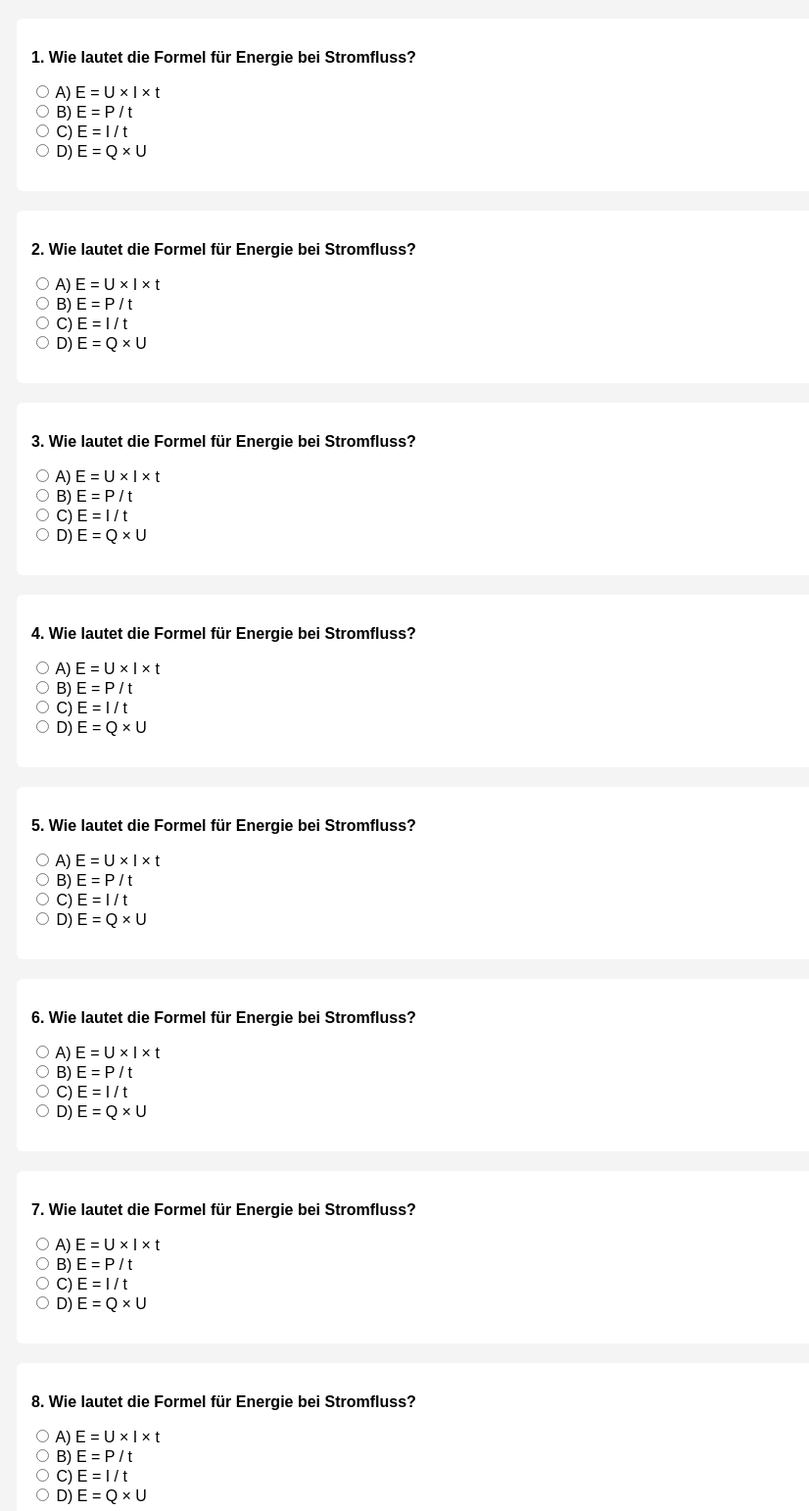
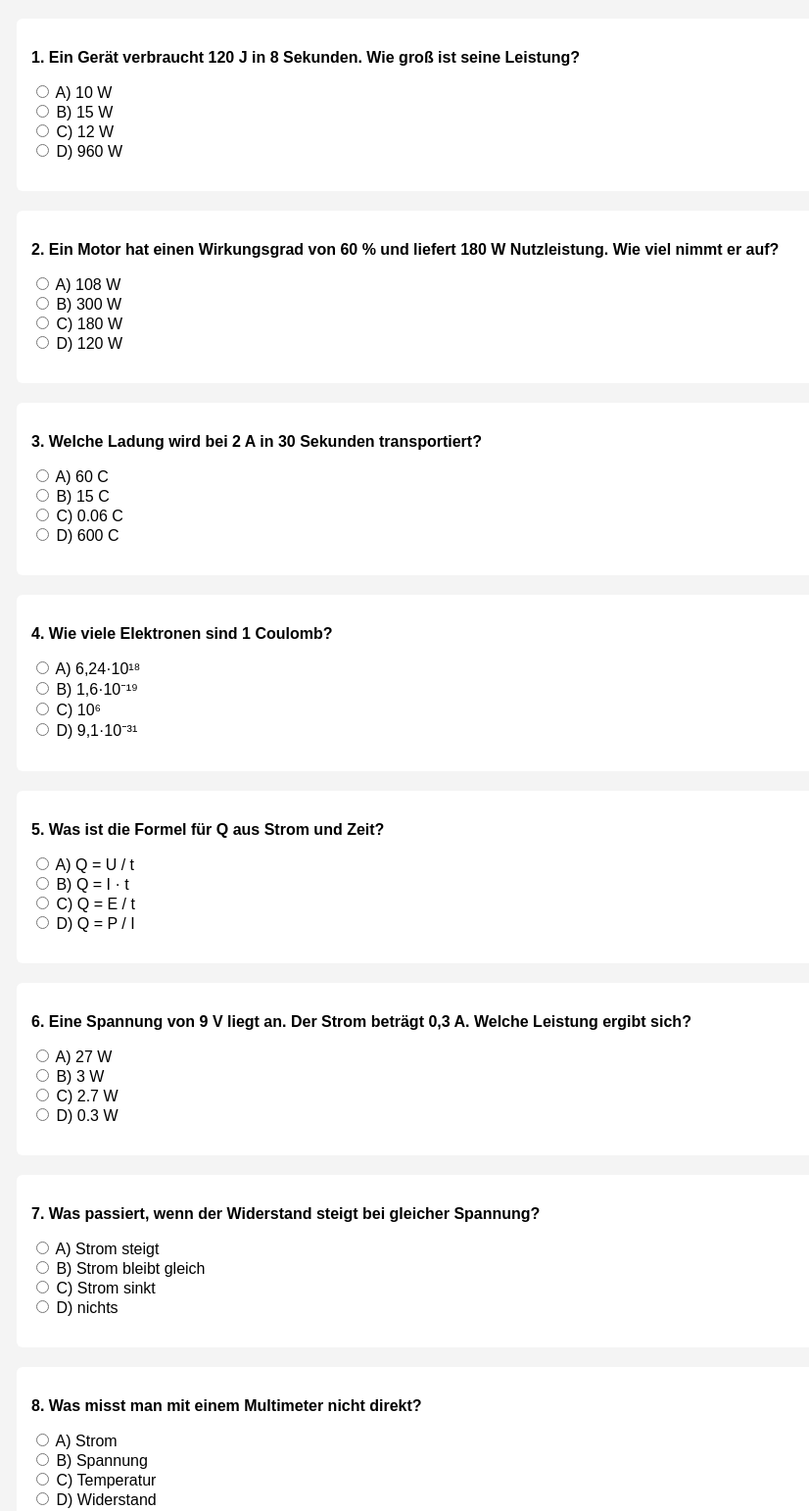
Before and after one commit to andreaswerther/physik-sehr-schwer, a plain HTML site: page index.html in a window 1280 px wide. Shown: the part 89-1631 px from the top of the page at 98% size, without its empty margins (11-837 px from the left). Drawn offline with Linux system fonts and the light colour scheme.

Commit message:
Add files via upload

```diff
--- a/index.html
+++ b/index.html
@@ -19,72 +19,72 @@
 <div id="quizContainer">
 
   <div class="frage" id="frage1">
-    <p><strong>1. Wie lautet die Formel für Energie bei Stromfluss?</strong></p>
+    <p><strong>1. Ein Gerät verbraucht 120 J in 8 Sekunden. Wie groß ist seine Leistung?</strong></p>
     <div class="antworten">
-<label><input type="radio" name="q1" value="A" onchange="pruefeAntwort(1, 'A', `Energie = Spannung × Strom × Zeit.`, `Einstein meint: Wenn Bewegung über Zeit erfolgt und Spannung vorhanden ist – multipliziere klug.`)"> A) E = U × I × t</label><br><label><input type="radio" name="q1" value="B" onchange="pruefeAntwort(1, 'A', `Energie = Spannung × Strom × Zeit.`, `Einstein meint: Wenn Bewegung über Zeit erfolgt und Spannung vorhanden ist – multipliziere klug.`)"> B) E = P / t</label><br><label><input type="radio" name="q1" value="C" onchange="pruefeAntwort(1, 'A', `Energie = Spannung × Strom × Zeit.`, `Einstein meint: Wenn Bewegung über Zeit erfolgt und Spannung vorhanden ist – multipliziere klug.`)"> C) E = I / t</label><br><label><input type="radio" name="q1" value="D" onchange="pruefeAntwort(1, 'A', `Energie = Spannung × Strom × Zeit.`, `Einstein meint: Wenn Bewegung über Zeit erfolgt und Spannung vorhanden ist – multipliziere klug.`)"> D) E = Q × U</label><br></div>
+<label><input type="radio" name="q1" value="A" onchange="pruefeAntwort(1, 'B', `Merke: Ein Gerät verbraucht 120 J in 8 Sekunden. Wie groß ist seine Leistung!`, `Ein berühmter Physiker meint: Denk nochmal gut nach, was die Frage verlangt.`)"> A) 10 W</label><br><label><input type="radio" name="q1" value="B" onchange="pruefeAntwort(1, 'B', `Merke: Ein Gerät verbraucht 120 J in 8 Sekunden. Wie groß ist seine Leistung!`, `Ein berühmter Physiker meint: Denk nochmal gut nach, was die Frage verlangt.`)"> B) 15 W</label><br><label><input type="radio" name="q1" value="C" onchange="pruefeAntwort(1, 'B', `Merke: Ein Gerät verbraucht 120 J in 8 Sekunden. Wie groß ist seine Leistung!`, `Ein berühmter Physiker meint: Denk nochmal gut nach, was die Frage verlangt.`)"> C) 12 W</label><br><label><input type="radio" name="q1" value="D" onchange="pruefeAntwort(1, 'B', `Merke: Ein Gerät verbraucht 120 J in 8 Sekunden. Wie groß ist seine Leistung!`, `Ein berühmter Physiker meint: Denk nochmal gut nach, was die Frage verlangt.`)"> D) 960 W</label><br></div>
     <p class="feedback" id="feedback1"></p>
   </div>
 
   <div class="frage" id="frage2">
-    <p><strong>2. Wie lautet die Formel für Energie bei Stromfluss?</strong></p>
+    <p><strong>2. Ein Motor hat einen Wirkungsgrad von 60 % und liefert 180 W Nutzleistung. Wie viel nimmt er auf?</strong></p>
     <div class="antworten">
-<label><input type="radio" name="q2" value="A" onchange="pruefeAntwort(2, 'A', `Energie = Spannung × Strom × Zeit.`, `Einstein meint: Wenn Bewegung über Zeit erfolgt und Spannung vorhanden ist – multipliziere klug.`)"> A) E = U × I × t</label><br><label><input type="radio" name="q2" value="B" onchange="pruefeAntwort(2, 'A', `Energie = Spannung × Strom × Zeit.`, `Einstein meint: Wenn Bewegung über Zeit erfolgt und Spannung vorhanden ist – multipliziere klug.`)"> B) E = P / t</label><br><label><input type="radio" name="q2" value="C" onchange="pruefeAntwort(2, 'A', `Energie = Spannung × Strom × Zeit.`, `Einstein meint: Wenn Bewegung über Zeit erfolgt und Spannung vorhanden ist – multipliziere klug.`)"> C) E = I / t</label><br><label><input type="radio" name="q2" value="D" onchange="pruefeAntwort(2, 'A', `Energie = Spannung × Strom × Zeit.`, `Einstein meint: Wenn Bewegung über Zeit erfolgt und Spannung vorhanden ist – multipliziere klug.`)"> D) E = Q × U</label><br></div>
+<label><input type="radio" name="q2" value="A" onchange="pruefeAntwort(2, 'B', `Merke: Ein Motor hat einen Wirkungsgrad von 60 % und liefert 180 W Nutzleistung. Wie viel nimmt er auf!`, `Ein berühmter Physiker meint: Denk nochmal gut nach, was die Frage verlangt.`)"> A) 108 W</label><br><label><input type="radio" name="q2" value="B" onchange="pruefeAntwort(2, 'B', `Merke: Ein Motor hat einen Wirkungsgrad von 60 % und liefert 180 W Nutzleistung. Wie viel nimmt er auf!`, `Ein berühmter Physiker meint: Denk nochmal gut nach, was die Frage verlangt.`)"> B) 300 W</label><br><label><input type="radio" name="q2" value="C" onchange="pruefeAntwort(2, 'B', `Merke: Ein Motor hat einen Wirkungsgrad von 60 % und liefert 180 W Nutzleistung. Wie viel nimmt er auf!`, `Ein berühmter Physiker meint: Denk nochmal gut nach, was die Frage verlangt.`)"> C) 180 W</label><br><label><input type="radio" name="q2" value="D" onchange="pruefeAntwort(2, 'B', `Merke: Ein Motor hat einen Wirkungsgrad von 60 % und liefert 180 W Nutzleistung. Wie viel nimmt er auf!`, `Ein berühmter Physiker meint: Denk nochmal gut nach, was die Frage verlangt.`)"> D) 120 W</label><br></div>
     <p class="feedback" id="feedback2"></p>
   </div>
 
   <div class="frage" id="frage3">
-    <p><strong>3. Wie lautet die Formel für Energie bei Stromfluss?</strong></p>
+    <p><strong>3. Welche Ladung wird bei 2 A in 30 Sekunden transportiert?</strong></p>
     <div class="antworten">
-<label><input type="radio" name="q3" value="A" onchange="pruefeAntwort(3, 'A', `Energie = Spannung × Strom × Zeit.`, `Einstein meint: Wenn Bewegung über Zeit erfolgt und Spannung vorhanden ist – multipliziere klug.`)"> A) E = U × I × t</label><br><label><input type="radio" name="q3" value="B" onchange="pruefeAntwort(3, 'A', `Energie = Spannung × Strom × Zeit.`, `Einstein meint: Wenn Bewegung über Zeit erfolgt und Spannung vorhanden ist – multipliziere klug.`)"> B) E = P / t</label><br><label><input type="radio" name="q3" value="C" onchange="pruefeAntwort(3, 'A', `Energie = Spannung × Strom × Zeit.`, `Einstein meint: Wenn Bewegung über Zeit erfolgt und Spannung vorhanden ist – multipliziere klug.`)"> C) E = I / t</label><br><label><input type="radio" name="q3" value="D" onchange="pruefeAntwort(3, 'A', `Energie = Spannung × Strom × Zeit.`, `Einstein meint: Wenn Bewegung über Zeit erfolgt und Spannung vorhanden ist – multipliziere klug.`)"> D) E = Q × U</label><br></div>
+<label><input type="radio" name="q3" value="A" onchange="pruefeAntwort(3, 'A', `Merke: Welche Ladung wird bei 2 A in 30 Sekunden transportiert!`, `Ein berühmter Physiker meint: Denk nochmal gut nach, was die Frage verlangt.`)"> A) 60 C</label><br><label><input type="radio" name="q3" value="B" onchange="pruefeAntwort(3, 'A', `Merke: Welche Ladung wird bei 2 A in 30 Sekunden transportiert!`, `Ein berühmter Physiker meint: Denk nochmal gut nach, was die Frage verlangt.`)"> B) 15 C</label><br><label><input type="radio" name="q3" value="C" onchange="pruefeAntwort(3, 'A', `Merke: Welche Ladung wird bei 2 A in 30 Sekunden transportiert!`, `Ein berühmter Physiker meint: Denk nochmal gut nach, was die Frage verlangt.`)"> C) 0.06 C</label><br><label><input type="radio" name="q3" value="D" onchange="pruefeAntwort(3, 'A', `Merke: Welche Ladung wird bei 2 A in 30 Sekunden transportiert!`, `Ein berühmter Physiker meint: Denk nochmal gut nach, was die Frage verlangt.`)"> D) 600 C</label><br></div>
     <p class="feedback" id="feedback3"></p>
   </div>
 
   <div class="frage" id="frage4">
-    <p><strong>4. Wie lautet die Formel für Energie bei Stromfluss?</strong></p>
+    <p><strong>4. Wie viele Elektronen sind 1 Coulomb?</strong></p>
     <div class="antworten">
-<label><input type="radio" name="q4" value="A" onchange="pruefeAntwort(4, 'A', `Energie = Spannung × Strom × Zeit.`, `Einstein meint: Wenn Bewegung über Zeit erfolgt und Spannung vorhanden ist – multipliziere klug.`)"> A) E = U × I × t</label><br><label><input type="radio" name="q4" value="B" onchange="pruefeAntwort(4, 'A', `Energie = Spannung × Strom × Zeit.`, `Einstein meint: Wenn Bewegung über Zeit erfolgt und Spannung vorhanden ist – multipliziere klug.`)"> B) E = P / t</label><br><label><input type="radio" name="q4" value="C" onchange="pruefeAntwort(4, 'A', `Energie = Spannung × Strom × Zeit.`, `Einstein meint: Wenn Bewegung über Zeit erfolgt und Spannung vorhanden ist – multipliziere klug.`)"> C) E = I / t</label><br><label><input type="radio" name="q4" value="D" onchange="pruefeAntwort(4, 'A', `Energie = Spannung × Strom × Zeit.`, `Einstein meint: Wenn Bewegung über Zeit erfolgt und Spannung vorhanden ist – multipliziere klug.`)"> D) E = Q × U</label><br></div>
+<label><input type="radio" name="q4" value="A" onchange="pruefeAntwort(4, 'A', `Merke: Wie viele Elektronen sind 1 Coulomb!`, `Ein berühmter Physiker meint: Denk nochmal gut nach, was die Frage verlangt.`)"> A) 6,24·10¹⁸</label><br><label><input type="radio" name="q4" value="B" onchange="pruefeAntwort(4, 'A', `Merke: Wie viele Elektronen sind 1 Coulomb!`, `Ein berühmter Physiker meint: Denk nochmal gut nach, was die Frage verlangt.`)"> B) 1,6·10⁻¹⁹</label><br><label><input type="radio" name="q4" value="C" onchange="pruefeAntwort(4, 'A', `Merke: Wie viele Elektronen sind 1 Coulomb!`, `Ein berühmter Physiker meint: Denk nochmal gut nach, was die Frage verlangt.`)"> C) 10⁶</label><br><label><input type="radio" name="q4" value="D" onchange="pruefeAntwort(4, 'A', `Merke: Wie viele Elektronen sind 1 Coulomb!`, `Ein berühmter Physiker meint: Denk nochmal gut nach, was die Frage verlangt.`)"> D) 9,1·10⁻³¹</label><br></div>
     <p class="feedback" id="feedback4"></p>
   </div>
 
   <div class="frage" id="frage5">
-    <p><strong>5. Wie lautet die Formel für Energie bei Stromfluss?</strong></p>
+    <p><strong>5. Was ist die Formel für Q aus Strom und Zeit?</strong></p>
     <div class="antworten">
-<label><input type="radio" name="q5" value="A" onchange="pruefeAntwort(5, 'A', `Energie = Spannung × Strom × Zeit.`, `Einstein meint: Wenn Bewegung über Zeit erfolgt und Spannung vorhanden ist – multipliziere klug.`)"> A) E = U × I × t</label><br><label><input type="radio" name="q5" value="B" onchange="pruefeAntwort(5, 'A', `Energie = Spannung × Strom × Zeit.`, `Einstein meint: Wenn Bewegung über Zeit erfolgt und Spannung vorhanden ist – multipliziere klug.`)"> B) E = P / t</label><br><label><input type="radio" name="q5" value="C" onchange="pruefeAntwort(5, 'A', `Energie = Spannung × Strom × Zeit.`, `Einstein meint: Wenn Bewegung über Zeit erfolgt und Spannung vorhanden ist – multipliziere klug.`)"> C) E = I / t</label><br><label><input type="radio" name="q5" value="D" onchange="pruefeAntwort(5, 'A', `Energie = Spannung × Strom × Zeit.`, `Einstein meint: Wenn Bewegung über Zeit erfolgt und Spannung vorhanden ist – multipliziere klug.`)"> D) E = Q × U</label><br></div>
+<label><input type="radio" name="q5" value="A" onchange="pruefeAntwort(5, 'B', `Merke: Was ist die Formel für Q aus Strom und Zeit!`, `Ein berühmter Physiker meint: Denk nochmal gut nach, was die Frage verlangt.`)"> A) Q = U / t</label><br><label><input type="radio" name="q5" value="B" onchange="pruefeAntwort(5, 'B', `Merke: Was ist die Formel für Q aus Strom und Zeit!`, `Ein berühmter Physiker meint: Denk nochmal gut nach, was die Frage verlangt.`)"> B) Q = I · t</label><br><label><input type="radio" name="q5" value="C" onchange="pruefeAntwort(5, 'B', `Merke: Was ist die Formel für Q aus Strom und Zeit!`, `Ein berühmter Physiker meint: Denk nochmal gut nach, was die Frage verlangt.`)"> C) Q = E / t</label><br><label><input type="radio" name="q5" value="D" onchange="pruefeAntwort(5, 'B', `Merke: Was ist die Formel für Q aus Strom und Zeit!`, `Ein berühmter Physiker meint: Denk nochmal gut nach, was die Frage verlangt.`)"> D) Q = P / I</label><br></div>
     <p class="feedback" id="feedback5"></p>
   </div>
 
   <div class="frage" id="frage6">
-    <p><strong>6. Wie lautet die Formel für Energie bei Stromfluss?</strong></p>
+    <p><strong>6. Eine Spannung von 9 V liegt an. Der Strom beträgt 0,3 A. Welche Leistung ergibt sich?</strong></p>
     <div class="antworten">
-<label><input type="radio" name="q6" value="A" onchange="pruefeAntwort(6, 'A', `Energie = Spannung × Strom × Zeit.`, `Einstein meint: Wenn Bewegung über Zeit erfolgt und Spannung vorhanden ist – multipliziere klug.`)"> A) E = U × I × t</label><br><label><input type="radio" name="q6" value="B" onchange="pruefeAntwort(6, 'A', `Energie = Spannung × Strom × Zeit.`, `Einstein meint: Wenn Bewegung über Zeit erfolgt und Spannung vorhanden ist – multipliziere klug.`)"> B) E = P / t</label><br><label><input type="radio" name="q6" value="C" onchange="pruefeAntwort(6, 'A', `Energie = Spannung × Strom × Zeit.`, `Einstein meint: Wenn Bewegung über Zeit erfolgt und Spannung vorhanden ist – multipliziere klug.`)"> C) E = I / t</label><br><label><input type="radio" name="q6" value="D" onchange="pruefeAntwort(6, 'A', `Energie = Spannung × Strom × Zeit.`, `Einstein meint: Wenn Bewegung über Zeit erfolgt und Spannung vorhanden ist – multipliziere klug.`)"> D) E = Q × U</label><br></div>
+<label><input type="radio" name="q6" value="A" onchange="pruefeAntwort(6, 'C', `Merke: Eine Spannung von 9 V liegt an. Der Strom beträgt 0,3 A. Welche Leistung ergibt sich!`, `Ein berühmter Physiker meint: Denk nochmal gut nach, was die Frage verlangt.`)"> A) 27 W</label><br><label><input type="radio" name="q6" value="B" onchange="pruefeAntwort(6, 'C', `Merke: Eine Spannung von 9 V liegt an. Der Strom beträgt 0,3 A. Welche Leistung ergibt sich!`, `Ein berühmter Physiker meint: Denk nochmal gut nach, was die Frage verlangt.`)"> B) 3 W</label><br><label><input type="radio" name="q6" value="C" onchange="pruefeAntwort(6, 'C', `Merke: Eine Spannung von 9 V liegt an. Der Strom beträgt 0,3 A. Welche Leistung ergibt sich!`, `Ein berühmter Physiker meint: Denk nochmal gut nach, was die Frage verlangt.`)"> C) 2.7 W</label><br><label><input type="radio" name="q6" value="D" onchange="pruefeAntwort(6, 'C', `Merke: Eine Spannung von 9 V liegt an. Der Strom beträgt 0,3 A. Welche Leistung ergibt sich!`, `Ein berühmter Physiker meint: Denk nochmal gut nach, was die Frage verlangt.`)"> D) 0.3 W</label><br></div>
     <p class="feedback" id="feedback6"></p>
   </div>
 
   <div class="frage" id="frage7">
-    <p><strong>7. Wie lautet die Formel für Energie bei Stromfluss?</strong></p>
+    <p><strong>7. Was passiert, wenn der Widerstand steigt bei gleicher Spannung?</strong></p>
     <div class="antworten">
-<label><input type="radio" name="q7" value="A" onchange="pruefeAntwort(7, 'A', `Energie = Spannung × Strom × Zeit.`, `Einstein meint: Wenn Bewegung über Zeit erfolgt und Spannung vorhanden ist – multipliziere klug.`)"> A) E = U × I × t</label><br><label><input type="radio" name="q7" value="B" onchange="pruefeAntwort(7, 'A', `Energie = Spannung × Strom × Zeit.`, `Einstein meint: Wenn Bewegung über Zeit erfolgt und Spannung vorhanden ist – multipliziere klug.`)"> B) E = P / t</label><br><label><input type="radio" name="q7" value="C" onchange="pruefeAntwort(7, 'A', `Energie = Spannung × Strom × Zeit.`, `Einstein meint: Wenn Bewegung über Zeit erfolgt und Spannung vorhanden ist – multipliziere klug.`)"> C) E = I / t</label><br><label><input type="radio" name="q7" value="D" onchange="pruefeAntwort(7, 'A', `Energie = Spannung × Strom × Zeit.`, `Einstein meint: Wenn Bewegung über Zeit erfolgt und Spannung vorhanden ist – multipliziere klug.`)"> D) E = Q × U</label><br></div>
+<label><input type="radio" name="q7" value="A" onchange="pruefeAntwort(7, 'C', `Merke: Was passiert, wenn der Widerstand steigt bei gleicher Spannung!`, `Ein berühmter Physiker meint: Denk nochmal gut nach, was die Frage verlangt.`)"> A) Strom steigt</label><br><label><input type="radio" name="q7" value="B" onchange="pruefeAntwort(7, 'C', `Merke: Was passiert, wenn der Widerstand steigt bei gleicher Spannung!`, `Ein berühmter Physiker meint: Denk nochmal gut nach, was die Frage verlangt.`)"> B) Strom bleibt gleich</label><br><label><input type="radio" name="q7" value="C" onchange="pruefeAntwort(7, 'C', `Merke: Was passiert, wenn der Widerstand steigt bei gleicher Spannung!`, `Ein berühmter Physiker meint: Denk nochmal gut nach, was die Frage verlangt.`)"> C) Strom sinkt</label><br><label><input type="radio" name="q7" value="D" onchange="pruefeAntwort(7, 'C', `Merke: Was passiert, wenn der Widerstand steigt bei gleicher Spannung!`, `Ein berühmter Physiker meint: Denk nochmal gut nach, was die Frage verlangt.`)"> D) nichts</label><br></div>
     <p class="feedback" id="feedback7"></p>
   </div>
 
   <div class="frage" id="frage8">
-    <p><strong>8. Wie lautet die Formel für Energie bei Stromfluss?</strong></p>
+    <p><strong>8. Was misst man mit einem Multimeter nicht direkt?</strong></p>
     <div class="antworten">
-<label><input type="radio" name="q8" value="A" onchange="pruefeAntwort(8, 'A', `Energie = Spannung × Strom × Zeit.`, `Einstein meint: Wenn Bewegung über Zeit erfolgt und Spannung vorhanden ist – multipliziere klug.`)"> A) E = U × I × t</label><br><label><input type="radio" name="q8" value="B" onchange="pruefeAntwort(8, 'A', `Energie = Spannung × Strom × Zeit.`, `Einstein meint: Wenn Bewegung über Zeit erfolgt und Spannung vorhanden ist – multipliziere klug.`)"> B) E = P / t</label><br><label><input type="radio" name="q8" value="C" onchange="pruefeAntwort(8, 'A', `Energie = Spannung × Strom × Zeit.`, `Einstein meint: Wenn Bewegung über Zeit erfolgt und Spannung vorhanden ist – multipliziere klug.`)"> C) E = I / t</label><br><label><input type="radio" name="q8" value="D" onchange="pruefeAntwort(8, 'A', `Energie = Spannung × Strom × Zeit.`, `Einstein meint: Wenn Bewegung über Zeit erfolgt und Spannung vorhanden ist – multipliziere klug.`)"> D) E = Q × U</label><br></div>
+<label><input type="radio" name="q8" value="A" onchange="pruefeAntwort(8, 'C', `Merke: Was misst man mit einem Multimeter nicht direkt!`, `Ein berühmter Physiker meint: Denk nochmal gut nach, was die Frage verlangt.`)"> A) Strom</label><br><label><input type="radio" name="q8" value="B" onchange="pruefeAntwort(8, 'C', `Merke: Was misst man mit einem Multimeter nicht direkt!`, `Ein berühmter Physiker meint: Denk nochmal gut nach, was die Frage verlangt.`)"> B) Spannung</label><br><label><input type="radio" name="q8" value="C" onchange="pruefeAntwort(8, 'C', `Merke: Was misst man mit einem Multimeter nicht direkt!`, `Ein berühmter Physiker meint: Denk nochmal gut nach, was die Frage verlangt.`)"> C) Temperatur</label><br><label><input type="radio" name="q8" value="D" onchange="pruefeAntwort(8, 'C', `Merke: Was misst man mit einem Multimeter nicht direkt!`, `Ein berühmter Physiker meint: Denk nochmal gut nach, was die Frage verlangt.`)"> D) Widerstand</label><br></div>
     <p class="feedback" id="feedback8"></p>
   </div>
 
   <div class="frage" id="frage9">
-    <p><strong>9. Wie lautet die Formel für Energie bei Stromfluss?</strong></p>
+    <p><strong>9. Ein Gerät nutzt 75 W von 150 W. Was ist der Wirkungsgrad?</strong></p>
     <div class="antworten">
-<label><input type="radio" name="q9" value="A" onchange="pruefeAntwort(9, 'A', `Energie = Spannung × Strom × Zeit.`, `Einstein meint: Wenn Bewegung über Zeit erfolgt und Spannung vorhanden ist – multipliziere klug.`)"> A) E = U × I × t</label><br><label><input type="radio" name="q9" value="B" onchange="pruefeAntwort(9, 'A', `Energie = Spannung × Strom × Zeit.`, `Einstein meint: Wenn Bewegung über Zeit erfolgt und Spannung vorhanden ist – multipliziere klug.`)"> B) E = P / t</label><br><label><input type="radio" name="q9" value="C" onchange="pruefeAntwort(9, 'A', `Energie = Spannung × Strom × Zeit.`, `Einstein meint: Wenn Bewegung über Zeit erfolgt und Spannung vorhanden ist – multipliziere klug.`)"> C) E = I / t</label><br><label><input type="radio" name="q9" value="D" onchange="pruefeAntwort(9, 'A', `Energie = Spannung × Strom × Zeit.`, `Einstein meint: Wenn Bewegung über Zeit erfolgt und Spannung vorhanden ist – multipliziere klug.`)"> D) E = Q × U</label><br></div>
+<label><input type="radio" name="q9" value="A" onchange="pruefeAntwort(9, 'B', `Merke: Ein Gerät nutzt 75 W von 150 W. Was ist der Wirkungsgrad!`, `Ein berühmter Physiker meint: Denk nochmal gut nach, was die Frage verlangt.`)"> A) 25 %</label><br><label><input type="radio" name="q9" value="B" onchange="pruefeAntwort(9, 'B', `Merke: Ein Gerät nutzt 75 W von 150 W. Was ist der Wirkungsgrad!`, `Ein berühmter Physiker meint: Denk nochmal gut nach, was die Frage verlangt.`)"> B) 50 %</label><br><label><input type="radio" name="q9" value="C" onchange="pruefeAntwort(9, 'B', `Merke: Ein Gerät nutzt 75 W von 150 W. Was ist der Wirkungsgrad!`, `Ein berühmter Physiker meint: Denk nochmal gut nach, was die Frage verlangt.`)"> C) 75 %</label><br><label><input type="radio" name="q9" value="D" onchange="pruefeAntwort(9, 'B', `Merke: Ein Gerät nutzt 75 W von 150 W. Was ist der Wirkungsgrad!`, `Ein berühmter Physiker meint: Denk nochmal gut nach, was die Frage verlangt.`)"> D) 100 %</label><br></div>
     <p class="feedback" id="feedback9"></p>
   </div>
 
   <div class="frage" id="frage10">
-    <p><strong>10. Wie lautet die Formel für Energie bei Stromfluss?</strong></p>
+    <p><strong>10. Welche Kombination ergibt die Einheit Watt?</strong></p>
     <div class="antworten">
-<label><input type="radio" name="q10" value="A" onchange="pruefeAntwort(10, 'A', `Energie = Spannung × Strom × Zeit.`, `Einstein meint: Wenn Bewegung über Zeit erfolgt und Spannung vorhanden ist – multipliziere klug.`)"> A) E = U × I × t</label><br><label><input type="radio" name="q10" value="B" onchange="pruefeAntwort(10, 'A', `Energie = Spannung × Strom × Zeit.`, `Einstein meint: Wenn Bewegung über Zeit erfolgt und Spannung vorhanden ist – multipliziere klug.`)"> B) E = P / t</label><br><label><input type="radio" name="q10" value="C" onchange="pruefeAntwort(10, 'A', `Energie = Spannung × Strom × Zeit.`, `Einstein meint: Wenn Bewegung über Zeit erfolgt und Spannung vorhanden ist – multipliziere klug.`)"> C) E = I / t</label><br><label><input type="radio" name="q10" value="D" onchange="pruefeAntwort(10, 'A', `Energie = Spannung × Strom × Zeit.`, `Einstein meint: Wenn Bewegung über Zeit erfolgt und Spannung vorhanden ist – multipliziere klug.`)"> D) E = Q × U</label><br></div>
+<label><input type="radio" name="q10" value="A" onchange="pruefeAntwort(10, 'A', `Merke: Welche Kombination ergibt die Einheit Watt!`, `Ein berühmter Physiker meint: Denk nochmal gut nach, was die Frage verlangt.`)"> A) Volt · Ampere</label><br><label><input type="radio" name="q10" value="B" onchange="pruefeAntwort(10, 'A', `Merke: Welche Kombination ergibt die Einheit Watt!`, `Ein berühmter Physiker meint: Denk nochmal gut nach, was die Frage verlangt.`)"> B) Joule · Sekunde</label><br><label><input type="radio" name="q10" value="C" onchange="pruefeAntwort(10, 'A', `Merke: Welche Kombination ergibt die Einheit Watt!`, `Ein berühmter Physiker meint: Denk nochmal gut nach, was die Frage verlangt.`)"> C) Ohm / Volt</label><br><label><input type="radio" name="q10" value="D" onchange="pruefeAntwort(10, 'A', `Merke: Welche Kombination ergibt die Einheit Watt!`, `Ein berühmter Physiker meint: Denk nochmal gut nach, was die Frage verlangt.`)"> D) Coulomb / Sekunde</label><br></div>
     <p class="feedback" id="feedback10"></p>
   </div>
 
```
